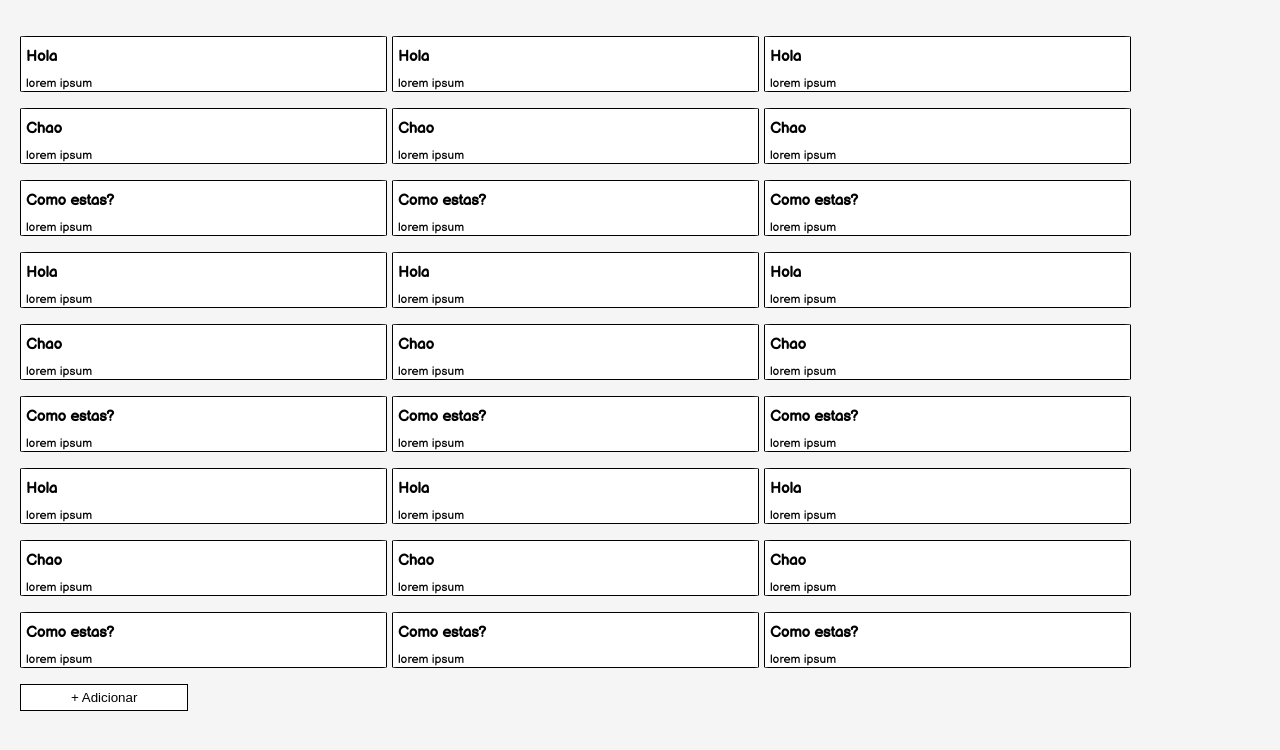
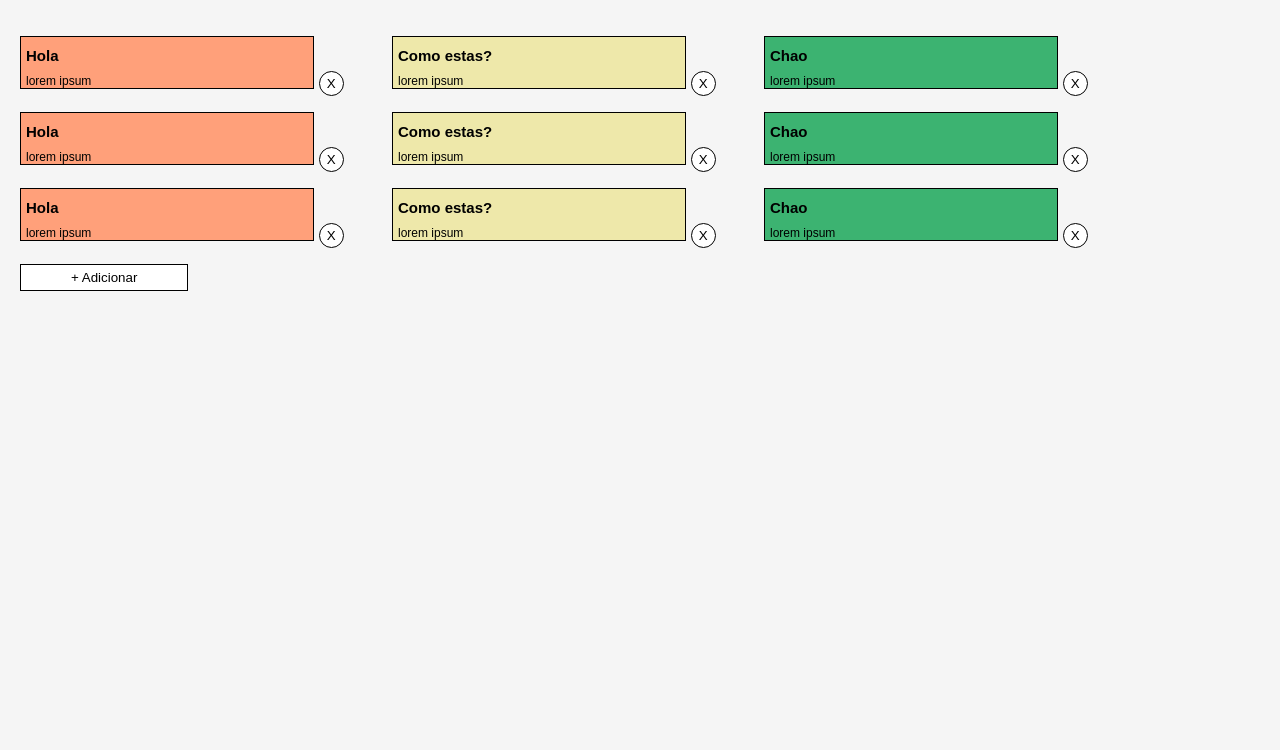
Before and after one commit to matiabc/Proyecto, an Angular app: page /listanota in a window 1280 px wide. Shown: the top 750 px of the page. Built offline with nearby package versions, Linux system fonts and the light colour scheme.

Commit message:
Listas frontend

```diff
--- a/src/app/lista-nota/lista-nota.component.html
+++ b/src/app/lista-nota/lista-nota.component.html
@@ -1,31 +1,44 @@
 <div class="rows">
     <div class="column">
-        <ul *ngFor="let item of lista" >
+        <ul *ngFor="let item of abierto" >
+
             <li>
-
+                <button class="nota" id="abierto">
                     <span id= "titulo" > {{item.titulo}} </span>
                     <span> {{item.descripcion}} </span>
+                </button>
+                <button class="delete">
+                    X
+                </button>
             </li>
         </ul>
 
 
     </div>
     <div class="column">
-        <ul *ngFor="let item of lista" >
+        <ul *ngFor="let item of en_proceso" >
             <li>
-
+                <button class="nota" id="en_proceso">
                     <span id= "titulo" > {{item.titulo}} </span>
                     <span> {{item.descripcion}} </span>
+                </button>
+                <button class="delete">
+                    X
+                </button>
             </li>
         </ul>
 
     </div>
     <div class="column">
-        <ul *ngFor="let item of lista" >
+        <ul *ngFor="let item of cerrado" >
             <li>
-
+                <button class="nota" id="cerrado">
                     <span id= "titulo" > {{item.titulo}} </span>
                     <span> {{item.descripcion}} </span>
+                </button>
+                <button class="delete">
+                    X
+                </button>
             </li>
         </ul>
 
@@ -37,5 +50,5 @@
 
 <!-- Boton Actualizar en el footer -->
 <footer>
-    <button [routerLink]="['/vernota']" routerLinkActive="router-link-active" > + Adicionar </button>
+    <button class="actualizar" [routerLink]="['/vernota']" routerLinkActive="router-link-active" > + Adicionar </button>
 </footer>
--- a/src/app/lista-nota/lista-nota.component.scss
+++ b/src/app/lista-nota/lista-nota.component.scss
@@ -1,5 +1,5 @@
-button {
-    background-color: white; /* Green */
+.actualizar {
+    background-color: white;
     border: 1px solid black;
     padding: 5px 50px;
     text-align: center;
@@ -18,20 +18,37 @@ ul{
 
 }
 
-ul li{
-    background-color: white; /* Green */
+.nota{
+    background-color: white;
     border: 1px solid black;
-    border-radius: 2%;
-
+    padding : 0px;
+    width: 80%;
 }
 
-ul li span{
+.nota span{
+    text-align: left;
     display: block;
     overflow: hidden;
     margin-top: 10px;
     padding-left: 5px;
     padding-right: 100px;
     font-size: 12px;
+}
+
+.delete{
+    background-color: white;
+    border: 1px solid black;
+    text-align: center;
+    text-decoration: none;
+    margin-left: 5px;
+    border-radius: 50%;
+    height: 25px;
+    width: 25px;
+}
+
+.delete:hover{
+    background-color: red;
+    color: white;
 }
 
 #titulo{
@@ -50,3 +67,26 @@ ul li span{
     display: table;
     clear: both;
 }
+
+#abierto{
+    border: 1px solid black;
+    padding : 0px;
+    width: 80%;
+    background-color: lightsalmon;
+
+}
+#cerrado{
+
+    border: 1px solid black;
+    padding : 0px;
+    width: 80%;
+    background-color: mediumseagreen;
+
+}
+#en_proceso{
+    background-color: palegoldenrod;
+    border: 1px solid black;
+    padding : 0px;
+    width: 80%;
+
+}
--- a/src/app/lista-nota/lista-nota.component.ts
+++ b/src/app/lista-nota/lista-nota.component.ts
@@ -20,11 +20,25 @@ export class ListaNotaComponent implements OnInit {
     {titulo: "Como estas?", estado: "En Proceso", descripcion: "lorem ipsum"}
   ];
 
+  abierto:Array<Nota> = [];
+  cerrado:Array<Nota> = [];
+  en_proceso:Array<Nota> = [];
 
 
   constructor() { }
 
   ngOnInit(): void {
+
+    this.abierto = this.lista.filter(
+      nota => nota.estado == "Abierto" );
+
+    this.cerrado = this.lista.filter(
+      nota => nota.estado == "Cerrado" );
+
+    this.en_proceso = this.lista.filter(
+      nota => nota.estado == "En Proceso" );
+
+
   }
 
 }
```
Lines whose indentation alone changed are shown as unchanged.
